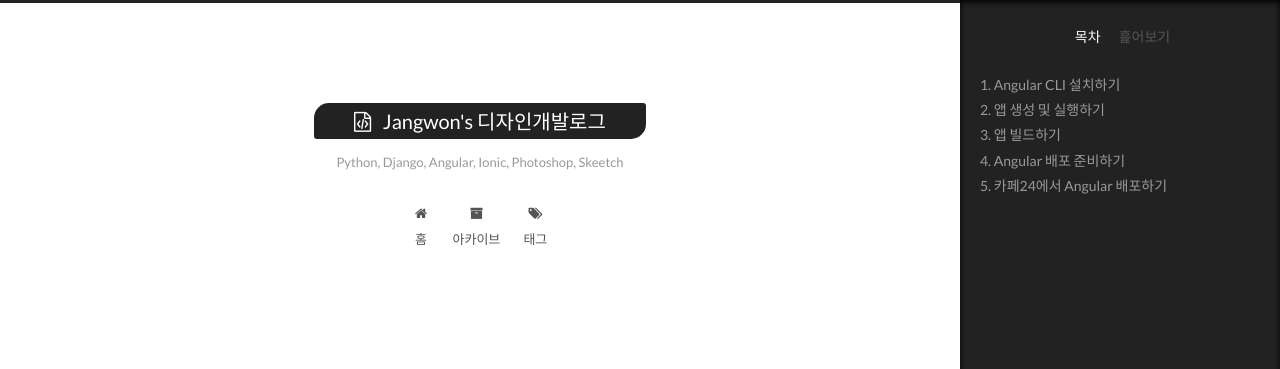
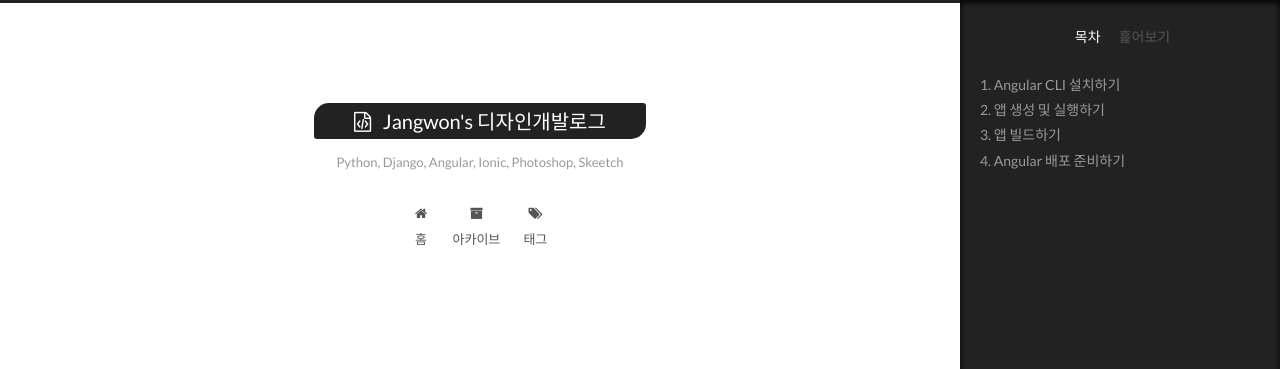
Before and after one commit to wkddnjset/wkddnjset.github.io, a Jekyll site: the page built from _posts/2018-01-31-Angular-설치-및-프로젝트-생성&빌드하기.md, in a window 1280 px wide and 1400 px high. Shown: the top 369 px of the window. Built offline with Jekyll 4.4.1, drawn with Linux system fonts in a browser that asks for light colours; some of the changed text lies outside the part shown.

Commit message:
2018-01-31

```diff
--- a/_posts/2018-01-31-Angular-설치-및-프로젝트-생성&빌드하기.md
+++ b/_posts/2018-01-31-Angular-설치-및-프로젝트-생성&빌드하기.md
@@ -72,7 +72,3 @@ C:\Users\wk647\Desktop\my_new_project\myapp> ng build --prod --output-path /배
 ## Angular 배포 준비하기
 
 - [[**Angular 배포 준비하기** 포스팅 링크](https://wkddnjset.github.io/angular/2018/01/31/Angular-배포-준비하기/)]
-
-## 카페24에서 Angular 배포하기
-
-- [[**카페24에서 Angular 배포하기** 포스팅 링크](https://wkddnjset.github.io/angular/2018/01/30/카페24에서-Angular-배포하기/)]
```
